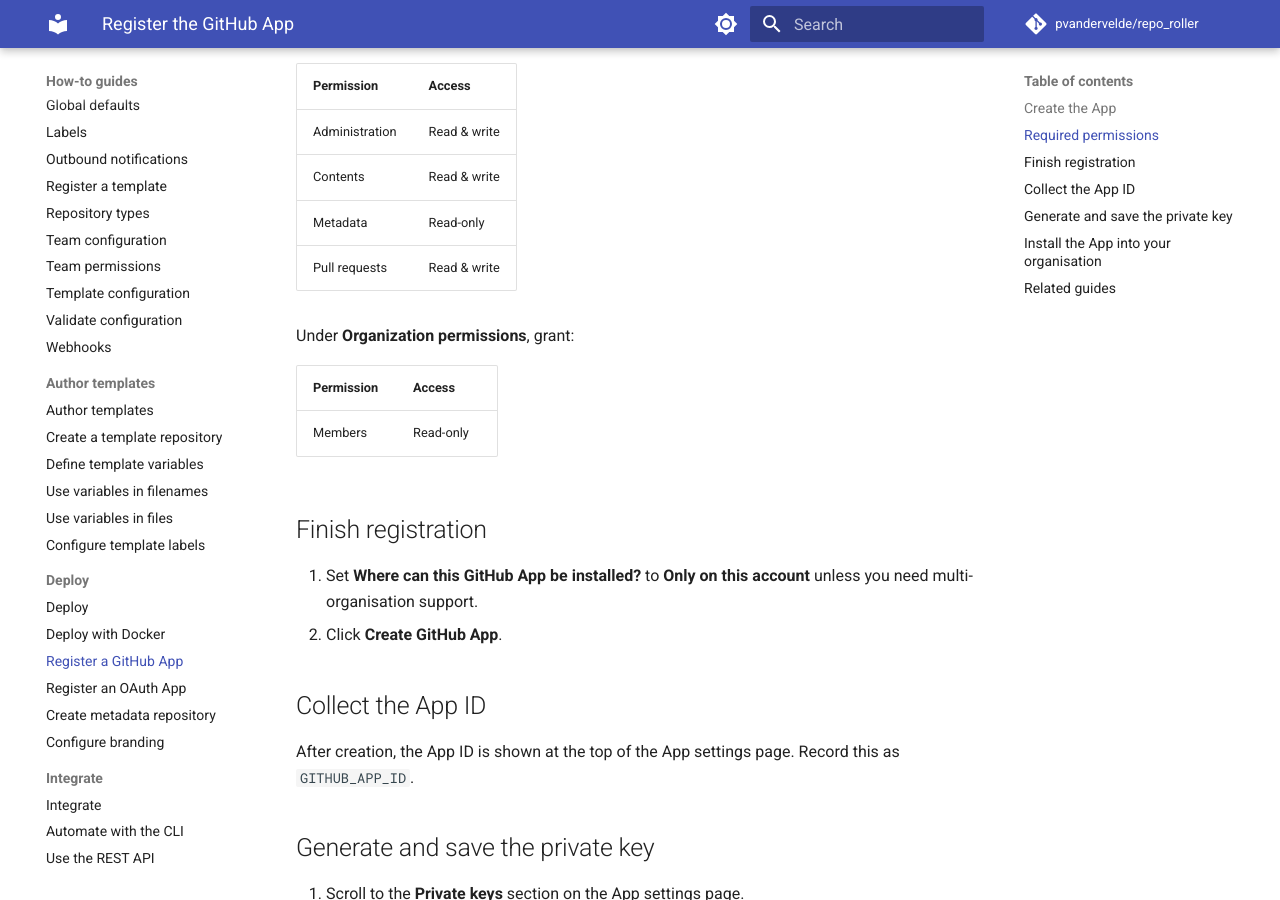
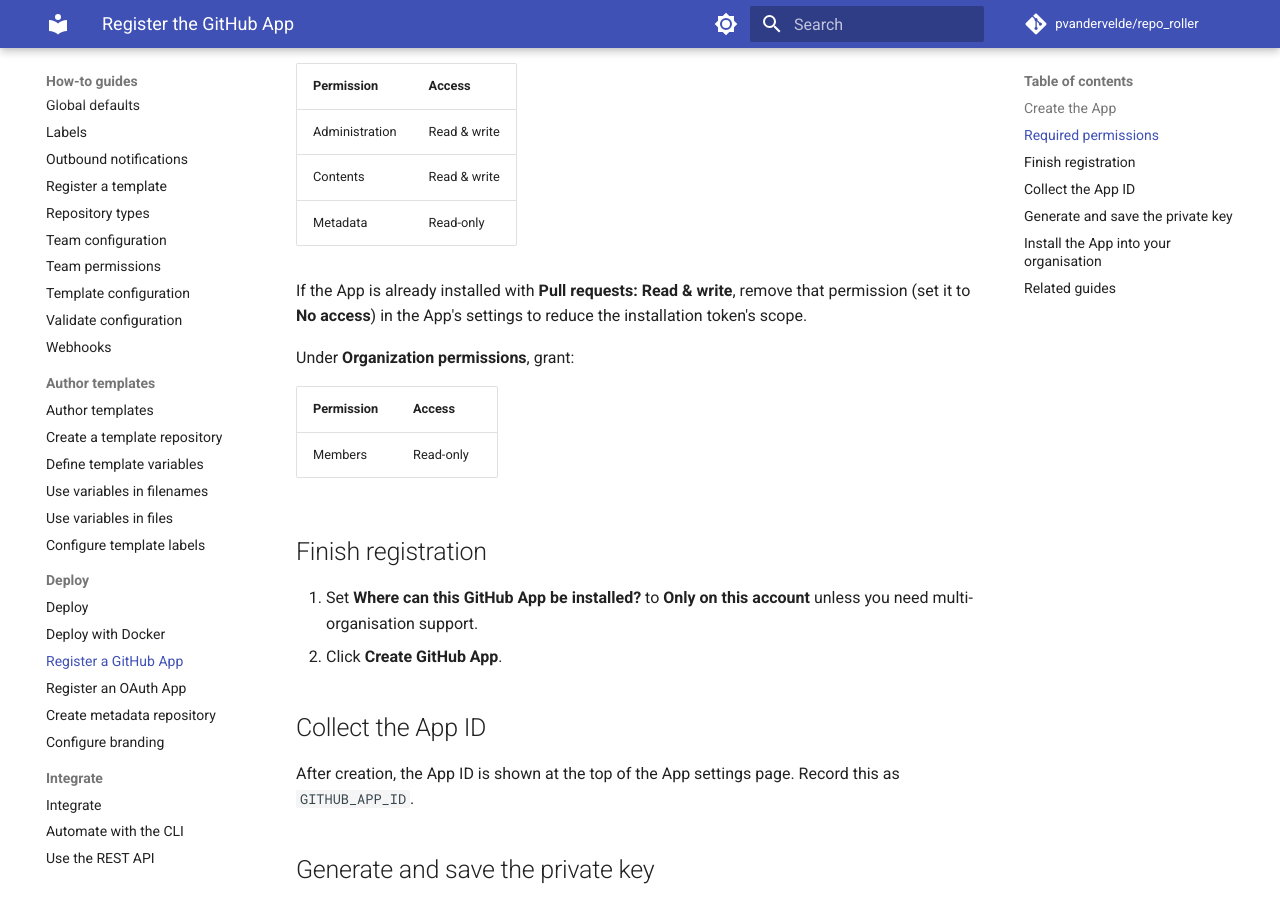
Before and after one commit to pvandervelde/repo_roller, an MkDocs documentation site: the page built from docs/user/how-to/deploy/register-github-app.md, in a window 1280 px wide and 900 px high, scrolled down 676 px. Built offline with MkDocs 1.6.1 and Material for MkDocs 9.7.7, drawn with Linux system fonts in a browser that asks for light colours; comment, search, counter and statistics services are not loaded.

Commit message:
docs: remove unused pull request app permission
Co-authored-by: copilot-swe-agent[bot] <198982749+Copilot@users.noreply.github.com>

```diff
--- a/docs/user/how-to/deploy/register-github-app.md
+++ b/docs/user/how-to/deploy/register-github-app.md
@@ -27,7 +27,8 @@ Under **Repository permissions**, grant:
 | Administration | Read & write |
 | Contents | Read & write |
 | Metadata | Read-only |
-| Pull requests | Read & write |
+
+If the App is already installed with **Pull requests: Read & write**, remove that permission (set it to **No access**) in the App's settings to reduce the installation token's scope.
 
 Under **Organization permissions**, grant:
 
```
Also changed, not shown: docs/user/tutorials/set-up-reporoller.md (+0 -1 lines).
